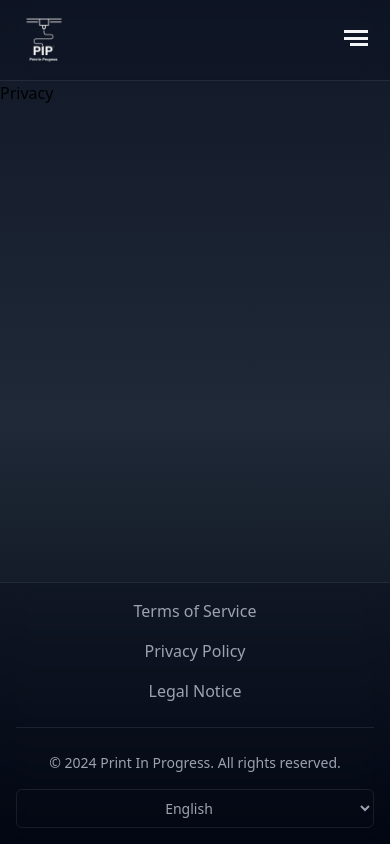
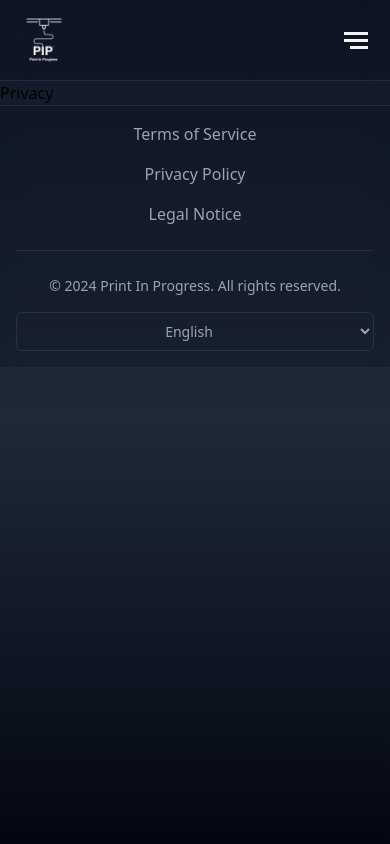
Before and after one commit to Print-In-Progress/PrintInProgress_Homepage, a React (Vite) app: page /privacy in a window 390 px wide. Built offline with nearby package versions, Linux system fonts and the light colour scheme.

Commit message:
Mobile Dropdown button fix

```diff
--- a/src/components/HamburgerMenuButton.jsx
+++ b/src/components/HamburgerMenuButton.jsx
@@ -12,7 +12,7 @@ const HamburgerMenuButton = ({ active, setActive }) => {
       <motion.button
         onClick={() => setActive(!active)}
         animate={active ? "open" : "closed"}
-        className="relative h-11 w-11 rounded-full bg-white/0 transition-colors hover:bg-white/20"
+        className="relative flex h-11 w-11 flex-col justify-around rounded-full bg-white/0 transition-colors hover:bg-white/20"
       >
         <motion.span
           style={{
--- a/src/components/Header.jsx
+++ b/src/components/Header.jsx
@@ -1,24 +1,26 @@
-import React, { useState } from "react";
+import React from "react";
 import { Link } from "react-router-dom";
 import Logo from "../assets/Logo.png";
 import DesktopNavbar from "./DesktopNavbar";
 import MobileNavbar from "./MobileNavbar";
 
-const Header = () => {
+const Header = ({ mobileMenuActive, setMobileMenuActive }) => {
+  // Nav: Close MobileDropdown when clicked on the Header
   return (
-    <header className="relative">
-      <nav className="flex flex-row items-center justify-between border-b border-gray-headline border-opacity-10 bg-navbar-bg bg-opacity-20 px-3 py-3 text-caption text-gray-display backdrop-blur-button sm:px-4">
+    <nav
+      onClick={() => mobileMenuActive && setMobileMenuActive(false)}
+      className="relative flex flex-row items-center justify-between border-b border-gray-headline border-opacity-10 bg-navbar-bg bg-opacity-20 px-3 py-3 text-caption text-gray-display backdrop-blur-button sm:px-4"
+    >
       <section>
         <Link to="/">
           <img src={Logo} className="ml-1 h-14 sm:ml-0" alt="Logo" />
         </Link>
       </section>
 
-        <MobileNavbar />
+      <MobileNavbar active={mobileMenuActive} setActive={setMobileMenuActive} />
 
       <DesktopNavbar />
     </nav>
-    </header>
   );
 };
 
--- a/src/components/MobileMenu.jsx
+++ b/src/components/MobileMenu.jsx
@@ -1,4 +1,4 @@
-import React, { useState, useEffect, useRef } from "react";
+import React, { useState } from "react";
 import { motion, AnimatePresence } from "framer-motion";
 import { useNavigate } from "react-router-dom";
 import { navigationLinks } from "../config/navigationConfig";
@@ -6,34 +6,6 @@ import { navigationLinks } from "../config/navigationConfig";
 const MobileMenu = ({ active, setActive }) => {
   const navigate = useNavigate();
   const [expandedDropdown, setExpandedDropdown] = useState(null);
-  const menuRef = useRef(null);
-
-  useEffect(() => {
-    const handleClickOutside = (event) => {
-      // Check if click is outside the menu and the menu is active
-      if (
-        menuRef.current &&
-        !menuRef.current.contains(event.target) &&
-        !(
-          event.target.closest("button")?.getAttribute("aria-label") ===
-          "Toggle mobile menu"
-        )
-      ) {
-        setActive(false);
-        setExpandedDropdown(null);
-      }
-    };
-
-    // Add event listener
-    document.addEventListener("mousedown", handleClickOutside);
-    document.addEventListener("touchstart", handleClickOutside);
-
-    // Cleanup
-    return () => {
-      document.removeEventListener("mousedown", handleClickOutside);
-      document.removeEventListener("touchstart", handleClickOutside);
-    };
-  }, [setActive]);
 
   const handleItemClick = (item) => {
     if (item.isDropdown) {
@@ -54,7 +26,6 @@ const MobileMenu = ({ active, setActive }) => {
     <AnimatePresence>
       {active && (
         <motion.div
-          ref={menuRef}
           initial={{ opacity: 0, y: -20 }}
           animate={{ opacity: 1, y: 0 }}
           exit={{ opacity: 0, y: -20 }}
@@ -82,7 +53,6 @@ const MobileMenu = ({ active, setActive }) => {
                 )}
               </motion.button>
 
-              {/* Dropdown Content */}
               <AnimatePresence>
                 {item.isDropdown && expandedDropdown === item.title && (
                   <motion.div
--- a/src/components/MobileNavbar.jsx
+++ b/src/components/MobileNavbar.jsx
@@ -1,13 +1,17 @@
-import React, { useState } from "react";
+import React from "react";
 import HamburgerMenuButton from "./HamburgerMenuButton";
 import MobileMenu from "./MobileMenu";
 
-const MobileNavbar = () => {
-  const [active, setActive] = useState(false);
+const MobileNavbar = ({ active, setActive }) => {
+  const handleClickAway = () => {
+    if (active) {
+      setActive(false);
+    }
+  };
+
   return (
     <div className="inline sm:hidden">
       <HamburgerMenuButton active={active} setActive={setActive} />
-
       <MobileMenu active={active} setActive={setActive} />
     </div>
   );
--- a/src/layouts/Layout.jsx
+++ b/src/layouts/Layout.jsx
@@ -1,24 +1,31 @@
-import React from "react";
+import React, { useState } from "react";
 import { Outlet } from "react-router-dom";
 import Header from "../components/Header";
 import Footer from "../components/Footer";
 
 const Layout = () => {
+  const [mobileMenuActive, setMobileMenuActive] = useState(false);
+
   return (
     <div className="grid min-h-screen grid-rows-[auto_1fr_auto] bg-gradient-dark">
       {/* Ensure header is above all content */}
       <div className="relative z-50">
-        <Header />
+        <Header
+          mobileMenuActive={mobileMenuActive}
+          setMobileMenuActive={setMobileMenuActive}
+        />
       </div>
 
+      {/* Close MobileDropdown when clicked on the Page (Header handled seperately) */}
+      <div onClick={() => mobileMenuActive && setMobileMenuActive(false)}>
         {/* Main content */}
         <main className="relative z-0">
           <Outlet />
         </main>
-
         {/* Footer */}
         <div className="relative z-10">
           <Footer />
+        </div>
       </div>
     </div>
   );
```
Also changed, not shown: 1 other file (tests, documents, lock files or other folders). Lines whose indentation alone changed are shown as unchanged.
